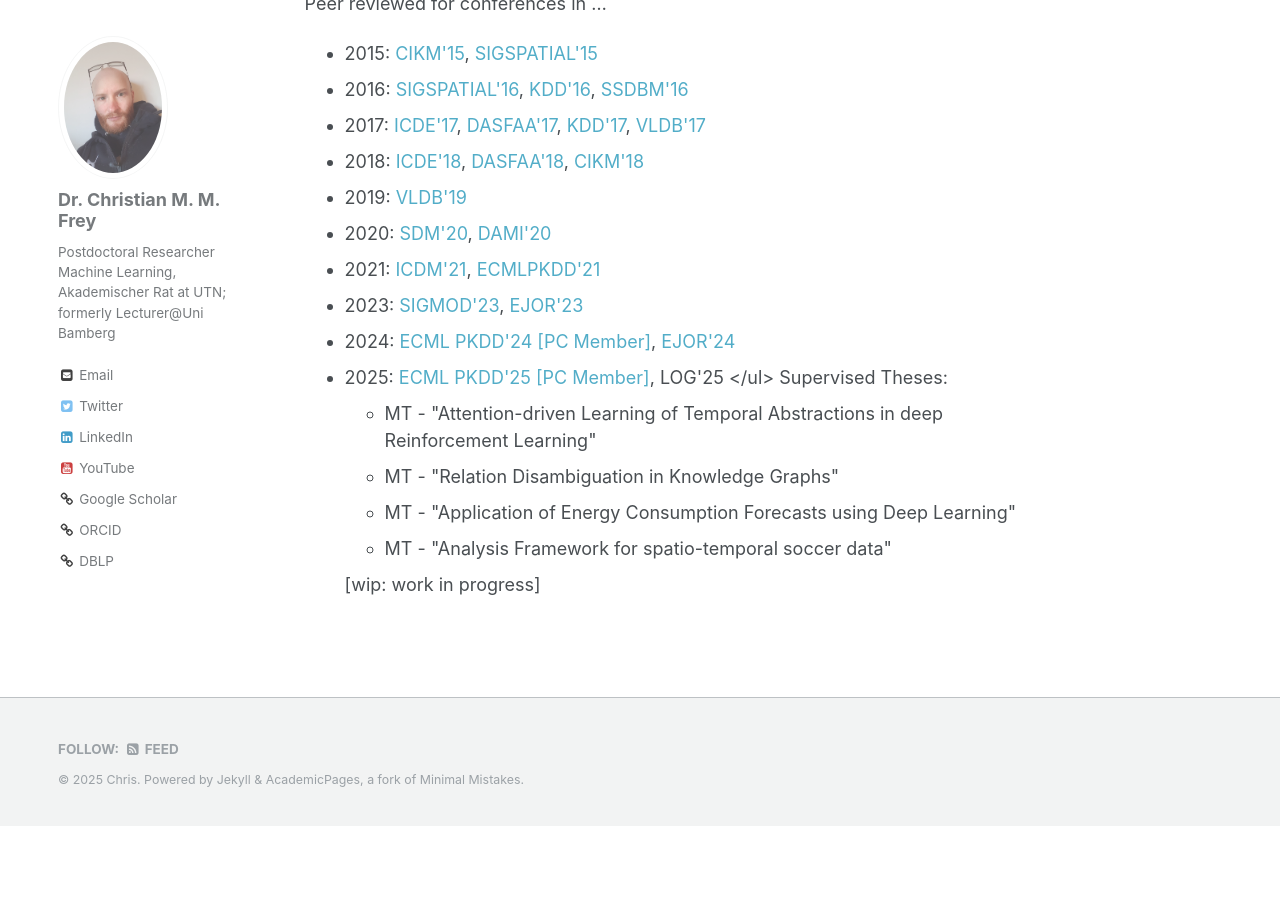
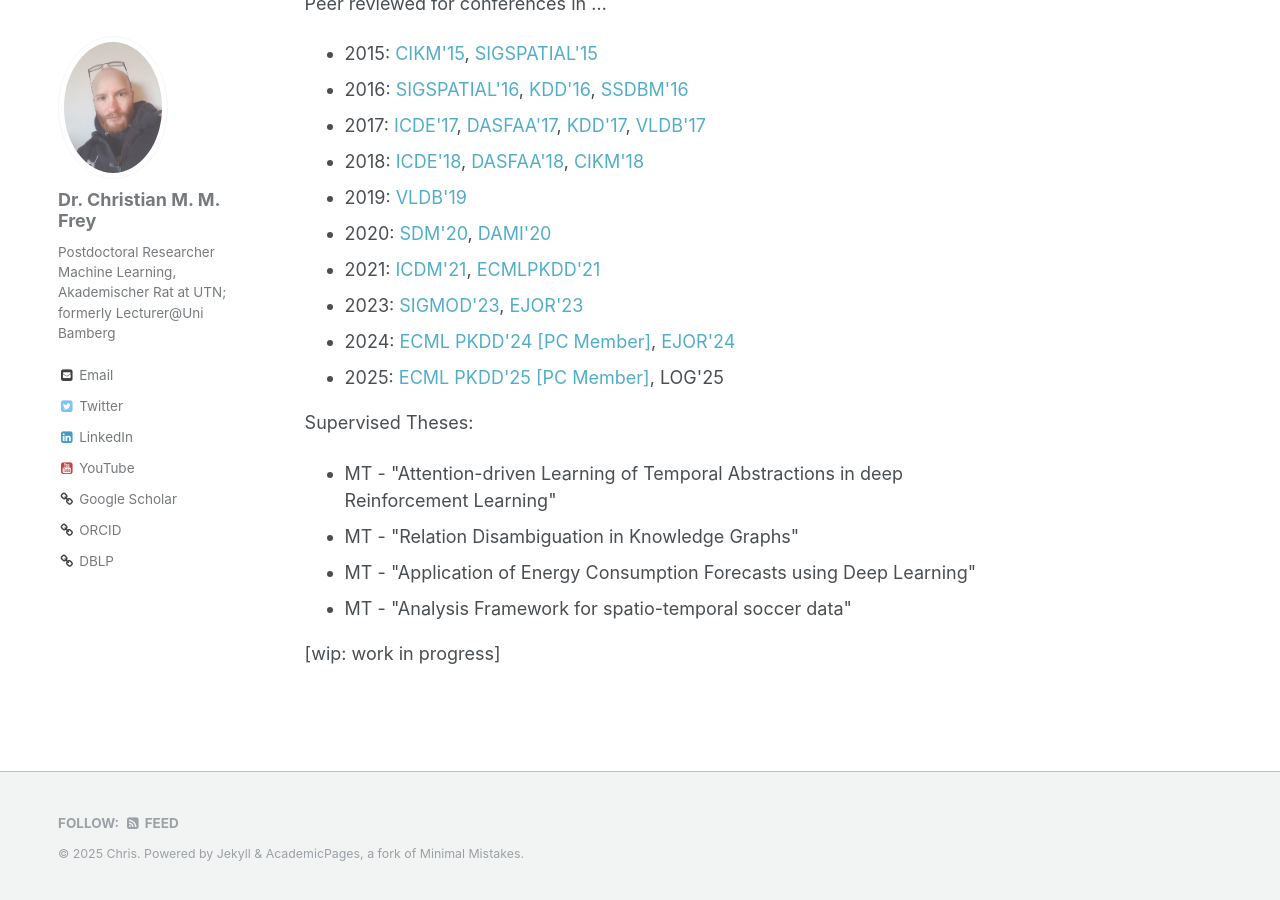
Before and after one commit to christianmaxmike/christianmaxmike.github.io, a Jekyll site: the page built from _pages/about.md, in a window 1280 px wide and 900 px high, scrolled down 928 px. Built offline with Jekyll 4.4.1, drawn with Linux system fonts in a browser that asks for light colours; before the commit the page ends 1754 px from its top, so only the background shows below that.

```diff
--- a/_pages/about.md
+++ b/_pages/about.md
@@ -59,7 +59,7 @@ Peer reviewed for conferences in ...
 	<li>2021: <a href="https://icdm2021.auckland.ac.nz">ICDM'21</a>, <a href="https://2021.ecmlpkdd.org">ECMLPKDD'21</a></li>
 	<li>2023: <a href="https://2023.sigmod.org/">SIGMOD'23</a>, <a href="https://www.sciencedirect.com/journal/european-journal-of-operational-research">EJOR'23</a></li>
 	<li>2024: <a href="https://ecmlpkdd.org/2024/">ECML PKDD'24 [PC Member]</a>, <a href="https://www.sciencedirect.com/journal/european-journal-of-operational-research">EJOR'24</a></li>
-	<li>2025: <a href="https://ecmlpkdd.org/2025/">ECML PKDD'25 [PC Member]</a>, LOG'25
+	<li>2025: <a href="https://ecmlpkdd.org/2025/">ECML PKDD'25 [PC Member]</a>, LOG'25</li>
 </ul>
 
 Supervised Theses:
```
